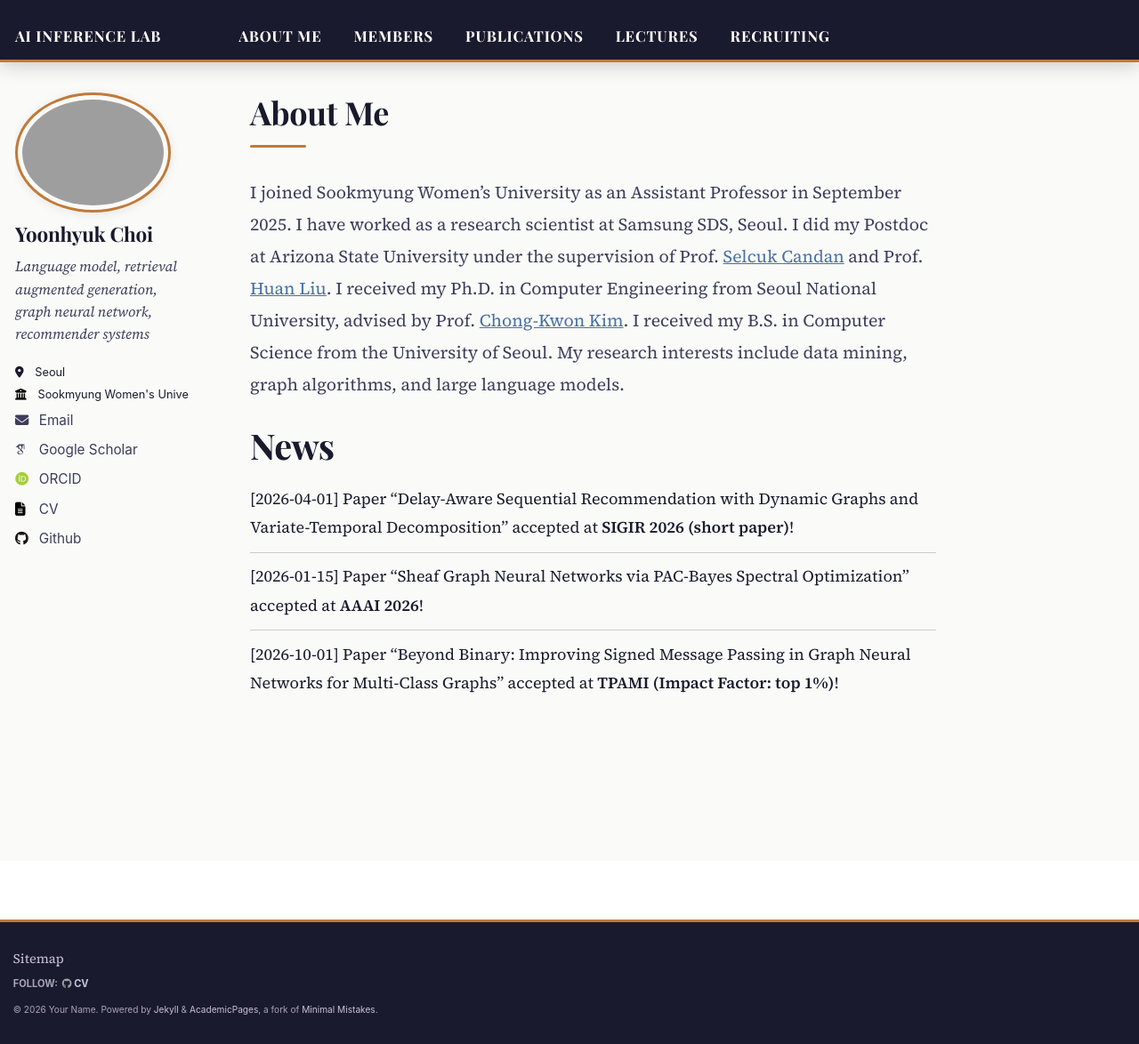
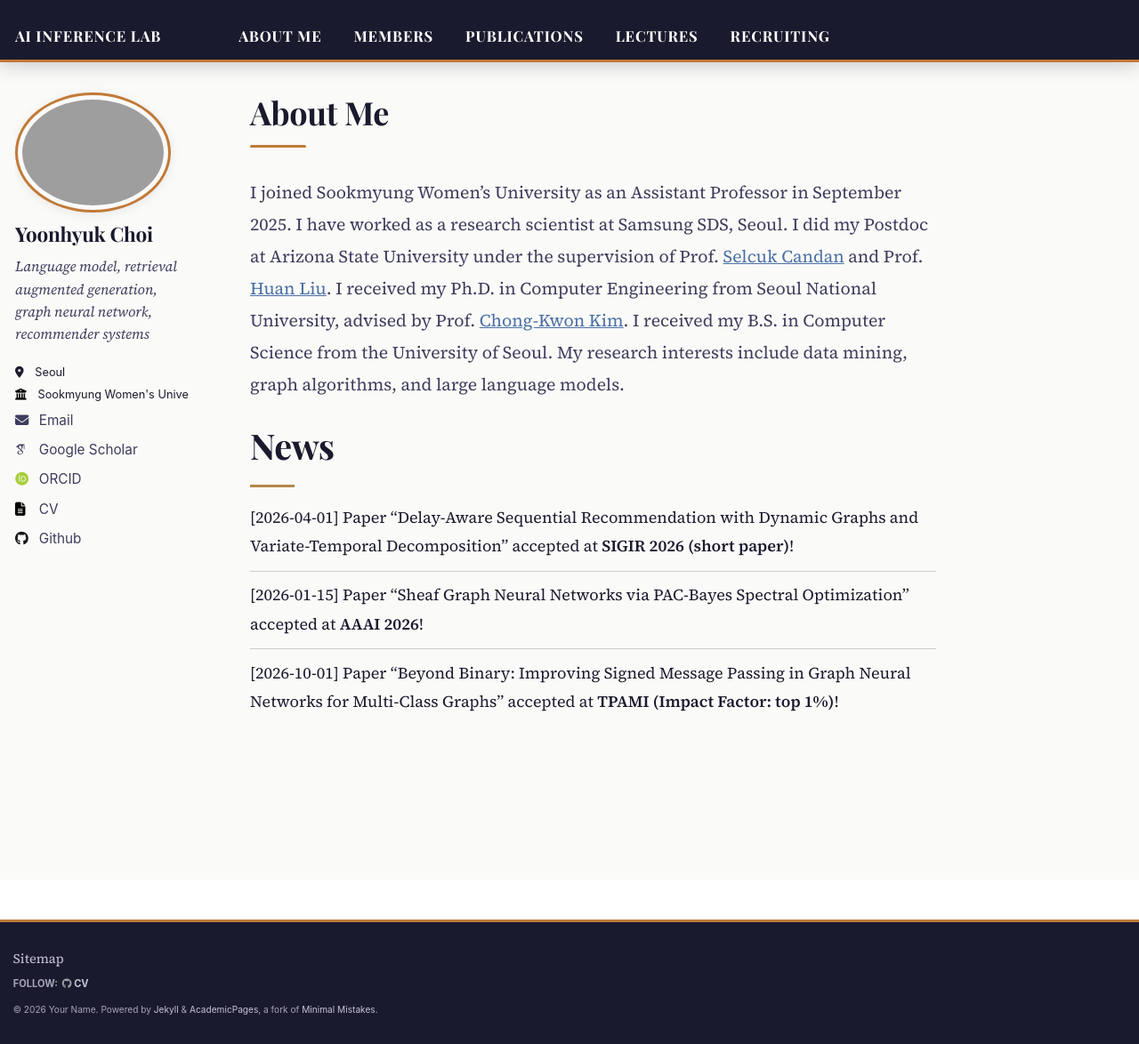
Before and after one commit to ChoiYoonHyuk/ChoiYoonHyuk.github.io, a Jekyll site: the page built from _pages/about.md, in a window 1280 px wide and 1174 px high. Shown: the whole window at 89% size. Built offline with Jekyll 4.4.1, drawn with Linux system fonts in a browser that asks for light colours; some web fonts are replaced.

Commit message:
Update about.md

```diff
--- a/_pages/about.md
+++ b/_pages/about.md
@@ -12,6 +12,8 @@ I joined Sookmyung Women's University as an Assistant Professor in September 202
 
 News
 ======
+
+<div style="width: 50px; border-bottom: 3px solid #b5894b; margin-bottom: 1em;"></div>
 
 {% for item in site.data.news %}
 <p style="margin: 0.3em 0;">[{{ item.date }}] {{ item.text | markdownify | remove: "<p>" | remove: "</p>" }}</p>
```
